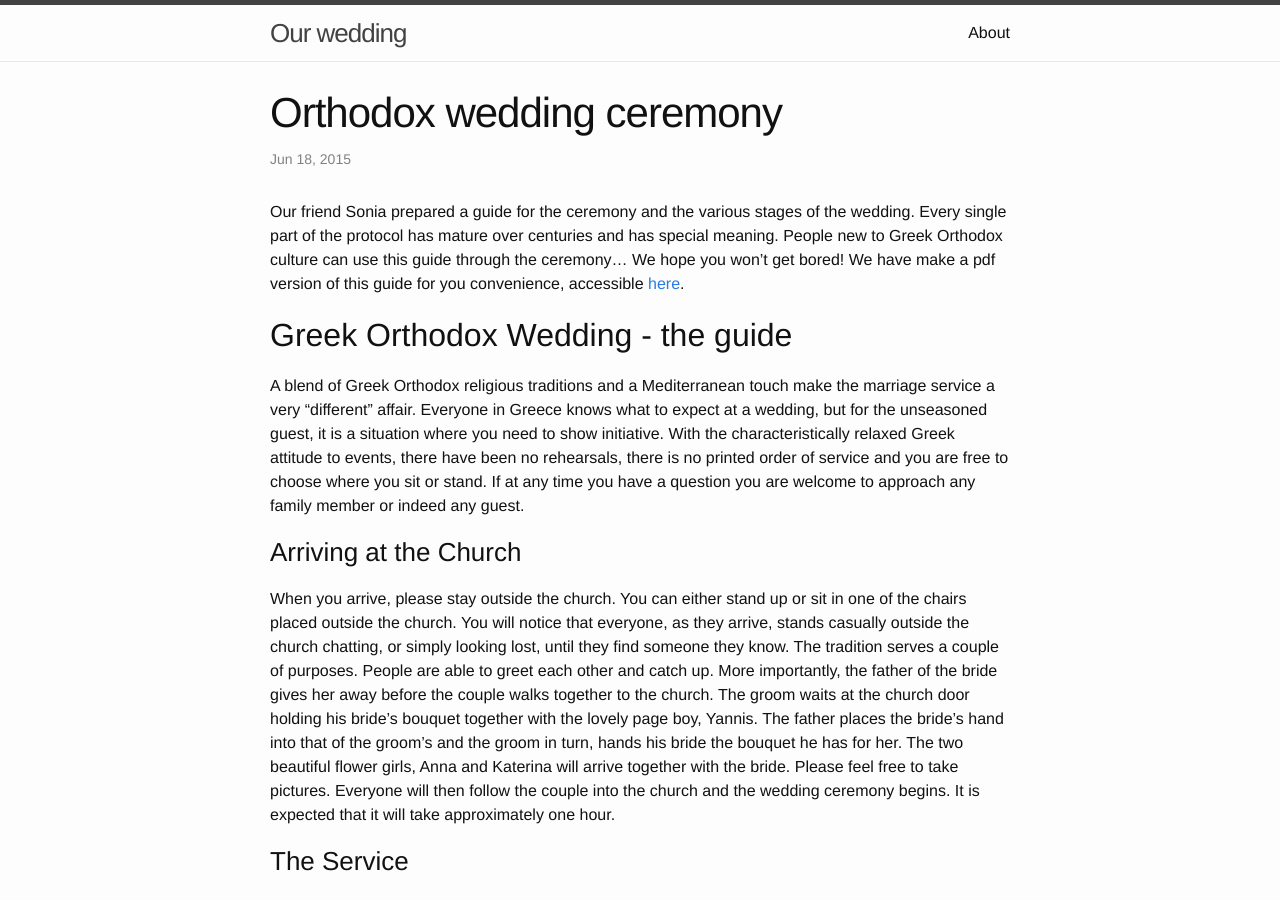
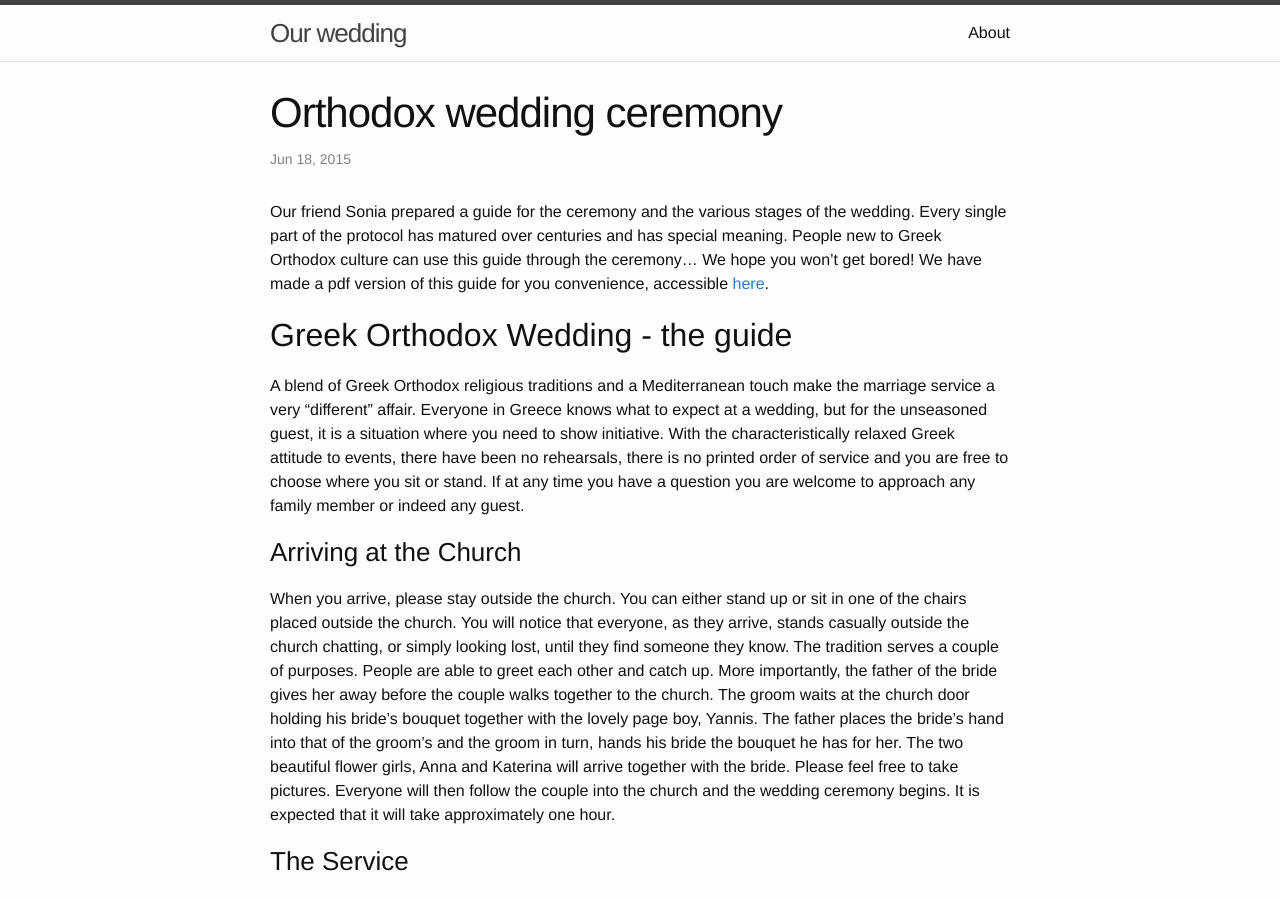
Before and after one commit to Viperus-/wedding, a Jekyll site: the page built from _posts/2015-06-18-orthodox-wedding-ceremony.markdown, in a window 1280 px wide and 900 px high. Built offline with Jekyll 4.4.1, drawn with Linux system fonts in a browser that asks for light colours.

Commit message:
[Oops] Typos

```diff
--- a/_posts/2015-06-18-orthodox-wedding-ceremony.markdown
+++ b/_posts/2015-06-18-orthodox-wedding-ceremony.markdown
@@ -5,7 +5,7 @@ date:   2015-06-18 14:26
 categories: jekyll update
 ---
 
-Our friend Sonia prepared a guide for the ceremony and the various stages of the wedding. Every single part of the protocol has mature over centuries and has special meaning. People new to Greek Orthodox culture can use this guide through the ceremony... We hope you won't get bored! We have make a pdf version of this guide for you convenience, accessible [here][1]{:target="_blank"}.
+Our friend Sonia prepared a guide for the ceremony and the various stages of the wedding. Every single part of the protocol has matured over centuries and has special meaning. People new to Greek Orthodox culture can use this guide through the ceremony... We hope you won't get bored! We have made a pdf version of this guide for you convenience, accessible [here][1]{:target="_blank"}.
 
 [1]: {{ site.baseurl }}/galleries/ceremony/Wedding-Guide-Kyr&Sia.pdf "Greek Orthodox Wedding Ceremony"
 
```
